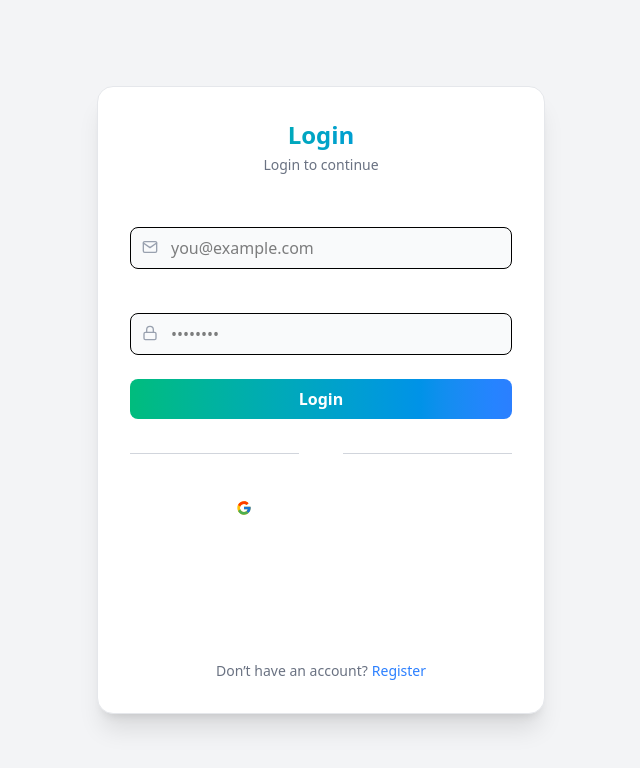
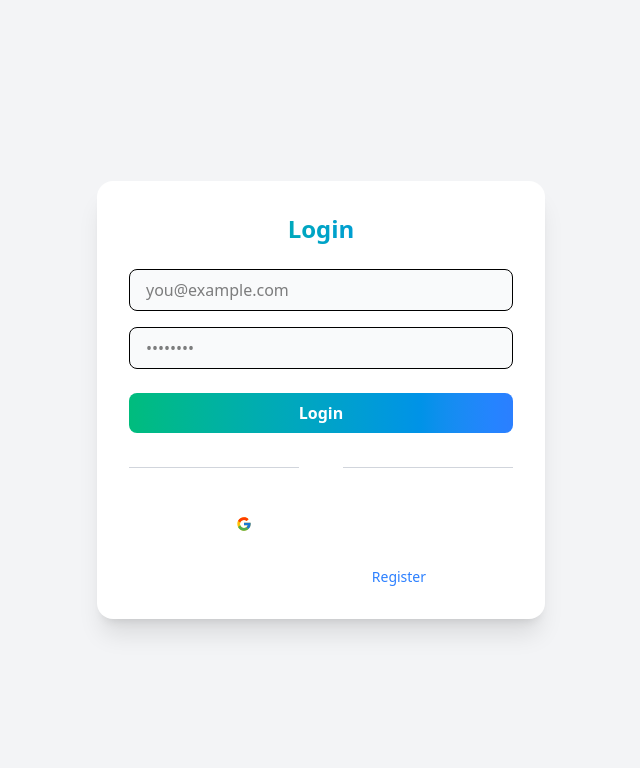
Before and after one commit to Vardhan09-web/SpendSmart, a React (Vite) app in the folder Front-end/my-react-app/: page /login in a window 1280 px wide. Shown: the top 768 px of the page, without its empty margins (319-959 px from the left). Built offline with nearby package versions, Linux system fonts and the light colour scheme.

Commit message:
login and Register Pages changed

```diff
--- a/Front-end/my-react-app/src/pages/Auth/Register.jsx
+++ b/Front-end/my-react-app/src/pages/Auth/Register.jsx
@@ -23,7 +23,10 @@ const Register = () => {
     });
   };
 
-  const handleRegister = () => {
+  // Handle form submit
+  const handleSubmit = async (e) => {
+    e.preventDefault();
+
     // Validation
     if (
       !form.name ||
@@ -33,35 +36,68 @@ const Register = () => {
       !form.password ||
       !form.confirmPassword
     ) {
-      setError("⚠️ Please fill in all required fields.");
+      setError(" Please fill in all required fields.");
       return;
     }
 
     if (form.password !== form.confirmPassword) {
-      setError("⚠️ Passwords do not match.");
+      setError(" Passwords do not match.");
       return;
     }
 
     if (!form.terms) {
-      setError("⚠️ Please accept the Terms & Conditions.");
+      setError(" Please accept the Terms & Conditions.");
       return;
     }
 
-    // Success
+    try {
+      const response = await fetch(
+        "http://localhost:8080/api/users/register",
+        {
+          method: "POST",
+          headers: { "Content-Type": "application/json" },
+          body: JSON.stringify({
+            name: form.name,
+            email: form.email,
+            phone: form.phone,
+            role: form.role,
+            password: form.password,
+          }),
+        }
+      );
+
+      if (!response.ok) {
+        throw new Error("Registration failed");
+      }
+
+      const data = await response.json();
+
       setError("");
-    alert("✅ Registration successful!");
+      alert(" Registration successful!");
+      console.log("Saved user:", data);
+
+      // Optional: reset form
+      setForm({
+        name: "",
+        email: "",
+        phone: "",
+        role: "",
+        password: "",
+        confirmPassword: "",
+        terms: false,
+      });
+
+    } catch (err) {
+      setError(" Something went wrong. Try again.");
+      console.error(err);
+    }
   };
 
   return (
-    <div className="min-h-screen flex items-center justify-center
-      bg-gray-100 dark:bg-[#020617] transition-colors">
+    <div className="min-h-screen flex items-center justify-center bg-gray-100 dark:bg-[#020617] transition-colors">
+      <div className="w-full max-w-md bg-white dark:bg-[#0f172a] rounded-2xl shadow-xl p-6 border border-gray-200 dark:border-slate-700">
 
-      <div className="w-full max-w-md bg-white dark:bg-[#0f172a]
-        rounded-2xl shadow-xl p-8 border border-gray-200 dark:border-slate-700">
-
-        <h2 className="text-2xl text-center font-bold
-          bg-gradient-to-r from-emerald-500 to-blue-500
-          bg-clip-text text-transparent">
+        <h2 className="text-2xl text-center font-bold bg-gradient-to-r from-emerald-500 to-blue-500 bg-clip-text text-transparent">
           Create Account
         </h2>
 
@@ -69,113 +105,102 @@ const Register = () => {
           Register to get started
         </p>
 
-        {/* ALERT MESSAGE */}
         {error && (
           <div className="mt-4 p-3 rounded-lg bg-red-100 text-red-700 text-sm">
             {error}
           </div>
         )}
 
+        {/* FORM START */}
+        <form onSubmit={handleSubmit}>
+
           {/* Full Name */}
-        <div className="mt-5">
-          <label className="text-sm font-medium text-white">Full Name</label>
+          <div className="mt-4">
+            <label className="text-sm font-medium dark:text-white">Full Name</label>
             <div className="relative mt-1">
               <FiUser className="absolute left-3 top-3 text-gray-400" />
               <input
                 name="name"
+                value={form.name}
                 onChange={handleChange}
                 placeholder="John Doe"
-              className="w-full pl-10 pr-4 py-2 rounded-lg
-              bg-gray-50 dark:bg-[#020617]
-              border border-gray-300 dark:border-slate-600
-              dark:text-white"
+                className="w-full pl-10 pr-4 py-2 rounded-lg bg-gray-50 dark:bg-[#020617] border border-gray-300 dark:border-slate-600 dark:text-white"
               />
             </div>
           </div>
 
           {/* Email */}
           <div className="mt-4">
-          <label className="text-sm font-medium text-white">Email</label>
+            <label className="text-sm font-medium dark:text-white">Email</label>
             <div className="relative mt-1">
               <FiMail className="absolute left-3 top-3 text-gray-400" />
               <input
                 name="email"
                 type="email"
+                value={form.email}
                 onChange={handleChange}
                 placeholder="you@example.com"
-              className="w-full pl-10 pr-4 py-2 rounded-lg
-              bg-gray-50 dark:bg-[#020617]
-              border border-gray-300 dark:border-slate-600
-              dark:text-white"
+                className="w-full pl-10 pr-4 py-2 rounded-lg bg-gray-50 dark:bg-[#020617] border border-gray-300 dark:border-slate-600 dark:text-white"
               />
             </div>
           </div>
 
           {/* Phone */}
           <div className="mt-4">
-          <label className="text-sm font-medium text-white">Phone Number</label>
+            <label className="text-sm font-medium dark:text-white">Phone Number</label>
             <div className="relative mt-1">
               <FiPhone className="absolute left-3 top-3 text-gray-400" />
               <input
                 name="phone"
+                value={form.phone}
                 onChange={handleChange}
                 placeholder="+91 9876543210"
-              className="w-full pl-10 pr-4 py-2 rounded-lg
-              bg-gray-50 dark:bg-[#020617]
-              border border-gray-300 dark:border-slate-600
-              dark:text-white"
+                className="w-full pl-10 pr-4 py-2 rounded-lg bg-gray-50 dark:bg-[#020617] border border-gray-300 dark:border-slate-600 dark:text-white"
               />
             </div>
           </div>
 
           {/* Role */}
           <div className="mt-4">
-          <label className="text-sm font-medium text-white">Account Type</label>
+            <label className="text-sm font-medium dark:text-white">Account Type</label>
             <select
               name="role"
+              value={form.role}
               onChange={handleChange}
-            className="w-full mt-1 px-3 py-2 rounded-lg
-            bg-gray-50 dark:bg-[#020617]
-            border border-gray-300 dark:border-slate-600
-            dark:text-white"
+              className="w-full mt-1 px-3 py-2 rounded-lg bg-gray-50 dark:bg-[#020617] border border-gray-300 dark:border-slate-600 dark:text-white"
             >
-            <option value="">Select Role</option>
-            <option>Student</option>
-            <option>Professional</option>
+              <option value="" disabled hidden>Select Role</option>
+              <option>User</option>
               <option>Admin</option>
             </select>
           </div>
 
           {/* Password */}
           <div className="mt-4">
-          <label className="text-sm font-medium text-white">Password</label>
+            <label className="text-sm font-medium dark:text-white">Password</label>
             <div className="relative mt-1">
               <FiLock className="absolute left-3 top-3 text-gray-400" />
               <input
                 name="password"
                 type="password"
+                value={form.password}
                 onChange={handleChange}
-              className="w-full pl-10 pr-4 py-2 rounded-lg
-              bg-gray-50 dark:bg-[#020617]
-              border border-gray-300 dark:border-slate-600
-              dark:text-white"
+                className="w-full pl-10 pr-4 py-2 rounded-lg bg-gray-50 dark:bg-[#020617] border border-gray-300 dark:border-slate-600 dark:text-white"
               />
             </div>
           </div>
 
           {/* Confirm Password */}
           <div className="mt-4">
-          <label className="text-sm font-medium text-white">Confirm Password</label>
+            <label className="text-sm font-medium dark:text-white">Confirm Password</label>
             <div className="relative mt-1">
               <FiLock className="absolute left-3 top-3 text-gray-400" />
               <input
                 name="confirmPassword"
                 type="password"
+                value={form.confirmPassword}
                 onChange={handleChange}
-              className="w-full pl-10 pr-4 py-2 rounded-lg
-              bg-gray-50 dark:bg-[#020617]
-              border border-gray-300 dark:border-slate-600
-              dark:text-white"
+                className="w-full pl-10 pr-4 py-2 rounded-lg bg-gray-50 dark:bg-[#020617] border border-gray-300 dark:border-slate-600 dark:text-white"
               />
             </div>
           </div>
@@ -185,6 +210,7 @@ const Register = () => {
             <input
               type="checkbox"
               name="terms"
+              checked={form.terms}
               onChange={handleChange}
             />
             <span className="text-sm text-gray-600 dark:text-gray-400">
@@ -194,21 +220,22 @@ const Register = () => {
 
           {/* Register Button */}
           <button
-          onClick={handleRegister}
-          className="w-full mt-6 py-2.5 rounded-lg
-          bg-gradient-to-r from-emerald-500 to-blue-500
-          text-white font-semibold hover:opacity-90 transition"
+            type="submit"
+            className="w-full mt-6 py-2.5 rounded-lg bg-gradient-to-r from-emerald-500 to-blue-500 text-white font-semibold hover:opacity-90 transition"
           >
             Register
           </button>
 
-        {/* Login Link */}
+        </form>
+        {/* FORM END */}
+
         <p className="text-sm text-center text-gray-500 dark:text-gray-400 mt-6">
           Already have an account?
           <Link to="/login" className="text-blue-500 hover:underline ml-1">
             Login
           </Link>
         </p>
+
       </div>
     </div>
   );
--- a/Front-end/my-react-app/src/pages/Auth/login.jsx
+++ b/Front-end/my-react-app/src/pages/Auth/login.jsx
@@ -1,21 +1,108 @@
+import { useState } from "react";
+import { useNavigate, Link } from "react-router-dom";
+import { motion } from "framer-motion";
+
 import { FiMail, FiLock } from "react-icons/fi";
 import { FcGoogle } from "react-icons/fc";
 import { FaLinkedin, FaGithub } from "react-icons/fa";
-import { Link } from "react-router-dom";
-import { motion } from "framer-motion";
 
 const Login = () => {
 
+  const navigate = useNavigate();
+
+  const [form, setForm] = useState({
+    email: "",
+    password: ""
+  });
+
+  const [error, setError] = useState("");
+
+  // Social Redirects
   const redirectGoogle = () => {
     window.location.href = "https://accounts.google.com";
   };
 
-  const redirectLinkedIn = () => {
-    window.location.href = "https://www.linkedin.com/login";
+  const handleChange = (e) => {
+    setForm({
+      ...form,
+      [e.target.name]: e.target.value
+    });
   };
 
-  const redirectGithub = () => {
-    window.location.href = "https://github.com/login";
+  // const handleSubmit = async (e) => {
+  //   e.preventDefault();
+
+  //   if (!form.email || !form.password) {
+  //     setError(" Please fill all fields");
+  //     return;
+  //   }
+
+  //   try {
+  //     const response = await fetch("http://localhost:8080/api/users/login", {
+  //       method: "POST",
+  //       headers: {
+  //         "Content-Type": "application/json"
+  //       },
+  //       body: JSON.stringify(form)
+  //     });
+
+  //     if (!response.ok) {
+  //       const msg = await response.text();
+  //       throw new Error(msg);
+  //     }
+
+  //     const data = await response.text();
+
+  //     alert(" " + data);
+  //     setError("");
+
+  //     navigate("/dashboard");
+
+  //   } catch (err) {
+  //     setError(" " + err.message);
+  //   }
+  // };
+
+  const handleSubmit = async (e) => {
+  e.preventDefault();
+
+  if (!form.email || !form.password) {
+    setError("Please fill all fields");
+    return;
+  }
+
+  try {
+    const response = await fetch("http://localhost:8080/api/auth/login", {
+      method: "POST",
+      headers: {
+        "Content-Type": "application/json"
+      },
+      body: JSON.stringify(form)
+    });
+
+    if (!response.ok) {
+      const msg = await response.text();
+      throw new Error(msg);
+    }
+
+    // ✅ IMPORTANT: Parse JSON
+    const user = await response.json();
+
+    // ✅ Store user in localStorage
+    localStorage.setItem("user", JSON.stringify(user));
+
+    // Optional: store only userId
+    localStorage.setItem("userId", user.id);
+
+    setError("");
+
+    alert("Login Successful ✅");
+
+    navigate("/dashboard");
+
+  } catch (err) {
+    setError(err.message);
+  }
 };
 
   return (
@@ -23,113 +110,84 @@ const Login = () => {
       initial={{ opacity: 0 }}
       animate={{ opacity: 1 }}
       transition={{ duration: 0.6 }}
-      className="min-h-screen flex items-center justify-center
-      bg-gray-100 dark:bg-[#020617] transition-colors"
+      className="min-h-screen flex items-center justify-center bg-gray-100 dark:bg-[#020617]"
     >
-      {/* Card Animation */}
       <motion.div
         initial={{ y: 40, opacity: 0, scale: 0.95 }}
         animate={{ y: 0, opacity: 1, scale: 1 }}
-        transition={{ duration: 0.6, ease: "easeOut" }}
-        className="w-full max-w-md bg-white dark:bg-[#0f172a]
-        rounded-2xl shadow-xl p-8 border border-gray-200 dark:border-slate-700"
+        transition={{ duration: 0.6 }}
+        className="w-full max-w-md bg-white dark:bg-[#0f172a] rounded-2xl shadow-xl p-8"
       >
-        <h2 className="text-2xl sm:text-2xl text-center font-bold bg-gradient-to-r from-emerald-500 to-blue-500 bg-clip-text text-transparent">
+        <h2 className="text-2xl text-center font-bold bg-gradient-to-r from-emerald-500 to-blue-500 bg-clip-text text-transparent">
           Login
         </h2>
-        <p className="text-center text-sm text-gray-500 dark:text-gray-400 mt-1">
-          Login to continue
-        </p>
+
+        {error && (
+          <div className="mt-4 p-2 bg-red-100 text-red-700 rounded text-sm">
+            {error}
+          </div>
+        )}
+
+        {/* FORM WRAPPER */}
+        <form onSubmit={handleSubmit}>
 
           {/* Email */}
           <div className="mt-6">
-          <label className="text-sm text-white font-medium">Email</label>
-          <div className="relative mt-1">
-            <FiMail className="absolute left-3 top-3 text-gray-400" />
             <input
               type="email"
+              name="email"
+              value={form.email}
+              onChange={handleChange}
               placeholder="you@example.com"
-              className="w-full pl-10 py-2 rounded-lg border dark:border-slate-600
-              bg-gray-50 dark:bg-[#020617] dark:text-white"
+              className="w-full px-4 py-2 rounded-lg border bg-gray-50 dark:bg-[#020617] dark:text-white"
             />
-          </div>
           </div>
 
           {/* Password */}
           <div className="mt-4">
-          <label className="text-sm text-white font-medium">Password</label>
-          <div className="relative mt-1">
-            <FiLock className="absolute left-3 top-3 text-gray-400" />
             <input
               type="password"
+              name="password"
+              value={form.password}
+              onChange={handleChange}
               placeholder="••••••••"
-              className="w-full pl-10 py-2 rounded-lg border dark:border-slate-600
-              bg-gray-50 dark:bg-[#020617] dark:text-white"
+              className="w-full px-4 py-2 rounded-lg border bg-gray-50 dark:bg-[#020617] dark:text-white"
             />
-          </div>
           </div>
 
           {/* Login Button */}
           <motion.button
+            type="submit"
             whileHover={{ scale: 1.03 }}
             whileTap={{ scale: 0.97 }}
-          className="w-full mt-6 py-2 rounded-lg
-          bg-gradient-to-r from-emerald-500 to-blue-500
-          text-white font-semibold"
+            className="w-full mt-6 py-2 rounded-lg bg-gradient-to-r from-emerald-500 to-blue-500 text-white font-semibold"
           >
             Login
           </motion.button>
+        </form>
 
         {/* OR */}
         <div className="flex items-center gap-3 my-6">
-          <div className="flex-1 h-px bg-gray-300 dark:bg-slate-700" />
+          <div className="flex-1 h-px bg-gray-300" />
           <span className="text-sm text-white">OR</span>
-          <div className="flex-1 h-px bg-gray-300 dark:bg-slate-700" />
+          <div className="flex-1 h-px bg-gray-300" />
         </div>
 
         {/* Social Login */}
         <div className="flex flex-col gap-3">
-          <motion.button
-            whileHover={{ scale: 1.02 }}
-            whileTap={{ scale: 0.96 }}
-            onClick={redirectGoogle}
-            className="flex items-center justify-center gap-2 border text-white rounded-lg py-2"
-          >
-            <FcGoogle />
+          <button onClick={redirectGoogle} className=" hover:bg-white border rounded-lg py-2 text-white hover:text-black transition-colors duration-200">
+            <FcGoogle className="inline mr-2" />
             Sign in with Google
-          </motion.button>
-
-          <motion.button
-            whileHover={{ scale: 1.02 }}
-            whileTap={{ scale: 0.96 }}
-            onClick={redirectLinkedIn}
-            className="flex items-center justify-center gap-2 border text-white rounded-lg py-2"
-          >
-            <FaLinkedin />
-            Sign in with LinkedIn
-          </motion.button>
-
-          <motion.button
-            whileHover={{ scale: 1.02 }}
-            whileTap={{ scale: 0.96 }}
-            onClick={redirectGithub}
-            className="flex items-center justify-center gap-2 border text-white rounded-lg py-2"
-          >
-            <FaGithub />
-            Sign in with GitHub
-          </motion.button>
+          </button>
         </div>
 
-        {/* Register */}
-        <p className="text-sm text-center mt-6 text-gray-500 dark:text-gray-400">
+        <p className="text-sm text-center text-white mt-6">
           Don’t have an account?
-          <Link
-            to="/register"
-            className="text-blue-500 font-medium ml-1 hover:underline"
-          >
+          <Link to="/register" className="text-blue-500 ml-1">
             Register
           </Link>
         </p>
+
       </motion.div>
     </motion.div>
   );
```
Lines whose indentation alone changed are shown as unchanged.
